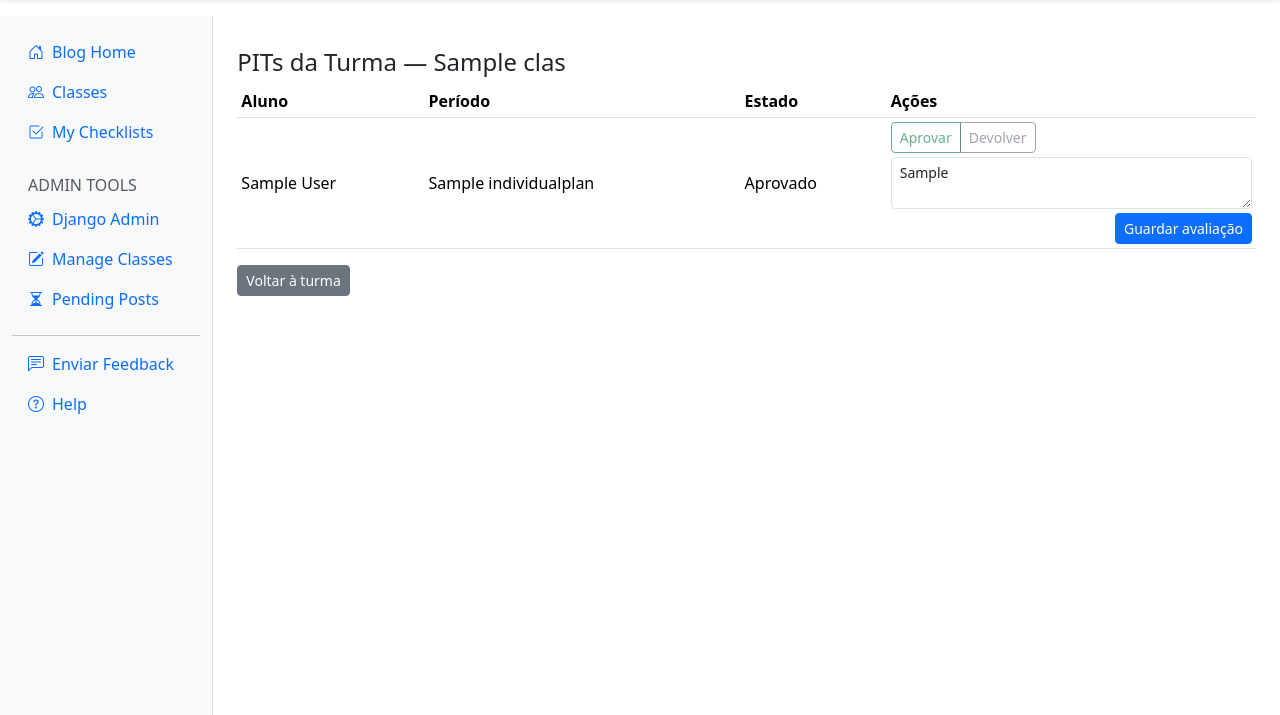
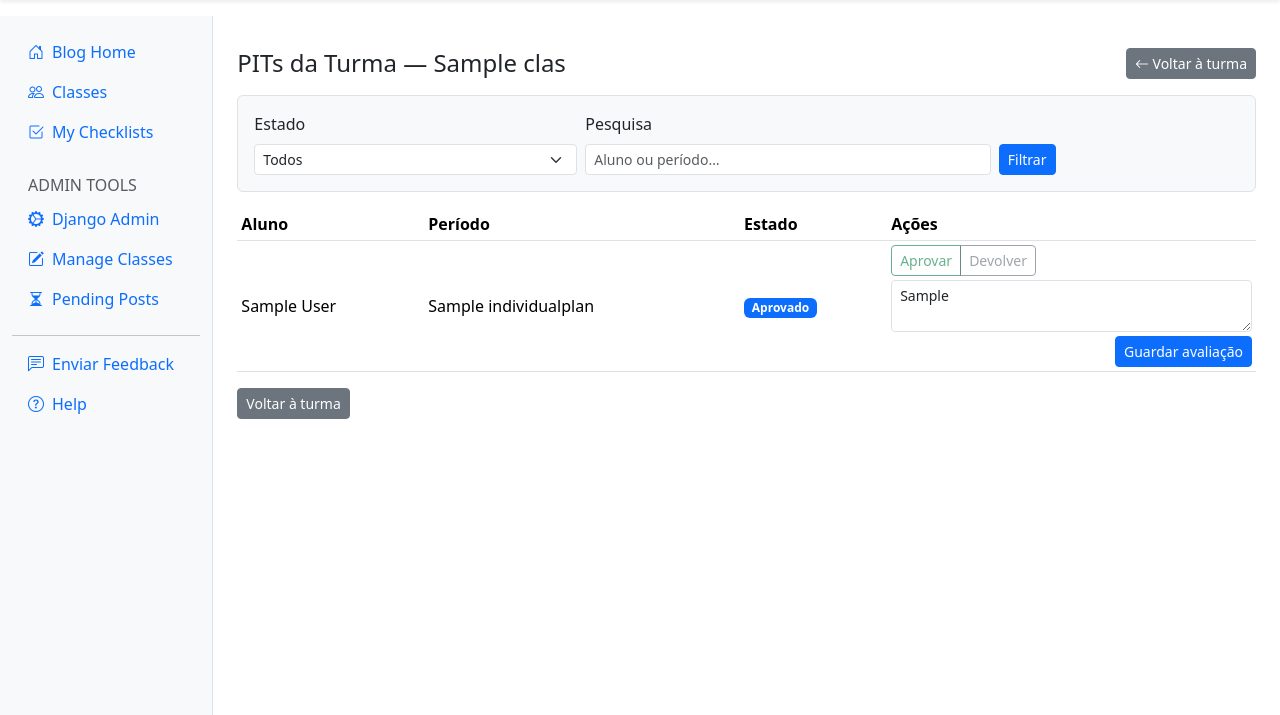
Before and after one commit to atilasos/infantinho3, a Django app: page /pit/turmas/1/planos/ in a window 1280 px wide. Shown: the part 63-778 px from the top of the page. Run offline with Django 5.2, Linux system fonts and the light colour scheme; a user stored in the database is signed in; tables that the repository leaves empty hold one stand-in row (values such as "Sample post"); some libraries are stand-ins or nearby versions.

Commit message:
pit: polimento UI/UX — filtros e paginação na lista do professor; badges de estado; breadcrumbs/CTAs no formulário

```diff
--- a/pit/templates/pit/plan_list_teacher.html
+++ b/pit/templates/pit/plan_list_teacher.html
@@ -3,7 +3,38 @@
 
 {% block content %}
 <div class="container mt-3">
-  <h1 class="h4">{% trans "PITs da Turma" %} — {{ turma.name }}</h1>
+  <div class="d-flex justify-content-between align-items-center mb-3">
+    <h1 class="h4 mb-0">{% trans "PITs da Turma" %} — {{ turma.name }}</h1>
+    <div>
+      <a href="{% url 'classes:class_detail' class_id=turma.id %}" class="btn btn-sm btn-secondary"><i class="bi bi-arrow-left"></i> {% trans "Voltar à turma" %}</a>
+    </div>
+  </div>
+
+  <form method="get" class="mb-3 p-3 bg-light border rounded">
+    <div class="row g-2 align-items-end">
+      <div class="col-md-4">
+        <label class="form-label" for="status">{% trans "Estado" %}</label>
+        <select class="form-select form-select-sm" id="status" name="status">
+          <option value="">{% trans "Todos" %}</option>
+          <option value="draft" {% if status == 'draft' %}selected{% endif %}>{% trans "Rascunho" %}</option>
+          <option value="submitted" {% if status == 'submitted' %}selected{% endif %}>{% trans "Submetido" %}</option>
+          <option value="approved" {% if status == 'approved' %}selected{% endif %}>{% trans "Aprovado" %}</option>
+          <option value="concluded" {% if status == 'concluded' %}selected{% endif %}>{% trans "Concluído" %}</option>
+          <option value="evaluated" {% if status == 'evaluated' %}selected{% endif %}>{% trans "Avaliado" %}</option>
+        </select>
+      </div>
+      <div class="col-md-5">
+        <label class="form-label" for="q">{% trans "Pesquisa" %}</label>
+        <input type="text" class="form-control form-control-sm" id="q" name="q" value="{{ q|default:'' }}" placeholder="{% trans 'Aluno ou período…' %}">
+      </div>
+      <div class="col-md-auto">
+        <button class="btn btn-sm btn-primary" type="submit">{% trans "Filtrar" %}</button>
+        {% if status or q %}
+          <a class="btn btn-sm btn-outline-secondary ms-1" href="?">{% trans "Limpar" %}</a>
+        {% endif %}
+      </div>
+    </div>
+  </form>
 
   <table class="table table-sm align-middle">
     <thead>
@@ -19,7 +50,9 @@
       <tr>
         <td>{{ plan.student.get_full_name|default:plan.student.username }}</td>
         <td>{{ plan.period_label }}</td>
-        <td>{{ plan.get_status_display }}</td>
+        <td>
+          <span class="badge {% if plan.status == 'submitted' %}text-bg-warning text-dark{% elif plan.status == 'approved' %}text-bg-primary{% elif plan.status == 'concluded' %}text-bg-secondary{% elif plan.status == 'evaluated' %}text-bg-success{% else %}text-bg-light text-dark{% endif %}">{{ plan.get_status_display }}</span>
+        </td>
         <td>
           <form method="post" action="{% url 'pit:teacher_plan_approve' class_id=turma.id plan_id=plan.id %}">
             {% csrf_token %}
@@ -28,7 +61,7 @@
               <button class="btn btn-outline-secondary" name="action" value="return" {% if plan.status != 'submitted' %}disabled{% endif %}>{% trans "Devolver" %}</button>
             </div>
           </form>
-          {% if plan.status == 'approved' or plan.teacher_evaluation %}
+           {% if plan.status == 'approved' or plan.teacher_evaluation %}
           <div class="mt-1">
             <form method="post" action="{% url 'pit:teacher_plan_approve' class_id=turma.id plan_id=plan.id %}">
               {% csrf_token %}
@@ -47,6 +80,26 @@
     </tbody>
   </table>
 
+  {% if plans.has_other_pages %}
+    <nav aria-label="{% trans 'Paginação' %}">
+      <ul class="pagination justify-content-center">
+        <li class="page-item {% if not plans.has_previous %}disabled{% endif %}">
+          <a class="page-link" href="?page=1{% if status %}&status={{ status }}{% endif %}{% if q %}&q={{ q|urlencode }}{% endif %}">&laquo;</a>
+        </li>
+        <li class="page-item {% if not plans.has_previous %}disabled{% endif %}">
+          <a class="page-link" href="{% if plans.has_previous %}?page={{ plans.previous_page_number }}{% if status %}&status={{ status }}{% endif %}{% if q %}&q={{ q|urlencode }}{% endif %}{% endif %}">&lsaquo;</a>
+        </li>
+        <li class="page-item disabled"><span class="page-link">{{ plans.number }}/{{ plans.paginator.num_pages }}</span></li>
+        <li class="page-item {% if not plans.has_next %}disabled{% endif %}">
+          <a class="page-link" href="{% if plans.has_next %}?page={{ plans.next_page_number }}{% if status %}&status={{ status }}{% endif %}{% if q %}&q={{ q|urlencode }}{% endif %}{% endif %}">&rsaquo;</a>
+        </li>
+        <li class="page-item {% if not plans.has_next %}disabled{% endif %}">
+          <a class="page-link" href="?page={{ plans.paginator.num_pages }}{% if status %}&status={{ status }}{% endif %}{% if q %}&q={{ q|urlencode }}{% endif %}">&raquo;</a>
+        </li>
+      </ul>
+    </nav>
+  {% endif %}
+
   <a href="{% url 'classes:class_detail' class_id=turma.id %}" class="btn btn-secondary btn-sm">{% trans "Voltar à turma" %}</a>
 </div>
 {% endblock %}
--- a/pit/views.py
+++ b/pit/views.py
@@ -4,6 +4,7 @@ from django.shortcuts import get_object_or_404, redirect, render
 from django.urls import reverse
 from django.utils.translation import gettext as _
 from django.views import View
+from django.core.paginator import Paginator
 from django.utils.decorators import method_decorator
 from django.core.mail import send_mail
 
@@ -110,10 +111,28 @@ class TeacherPlanListView(View):
     @method_decorator(group_required('professor'))
     def get(self, request, class_id):
         turma = get_object_or_404(Class, id=class_id)
-        plans = IndividualPlan.objects.filter(student_class=turma).select_related('student').order_by('-created_at')
+        plans_qs = IndividualPlan.objects.filter(student_class=turma).select_related('student')
+        status = request.GET.get('status', '')
+        q = request.GET.get('q', '')
+        if status:
+            plans_qs = plans_qs.filter(status=status)
+        if q:
+            plans_qs = plans_qs.filter(
+                models.Q(student__first_name__icontains=q) |
+                models.Q(student__last_name__icontains=q) |
+                models.Q(period_label__icontains=q)
+            )
+        plans_qs = plans_qs.order_by('-created_at')
+
+        paginator = Paginator(plans_qs, 20)
+        page_number = request.GET.get('page')
+        page_obj = paginator.get_page(page_number)
+
         return render(request, 'pit/plan_list_teacher.html', {
             'turma': turma,
-            'plans': plans,
+            'plans': page_obj,
+            'status': status,
+            'q': q,
         })
 
 
```
Also changed, not shown: pit/templates/pit/plan_form.html (+7 -1 lines).
